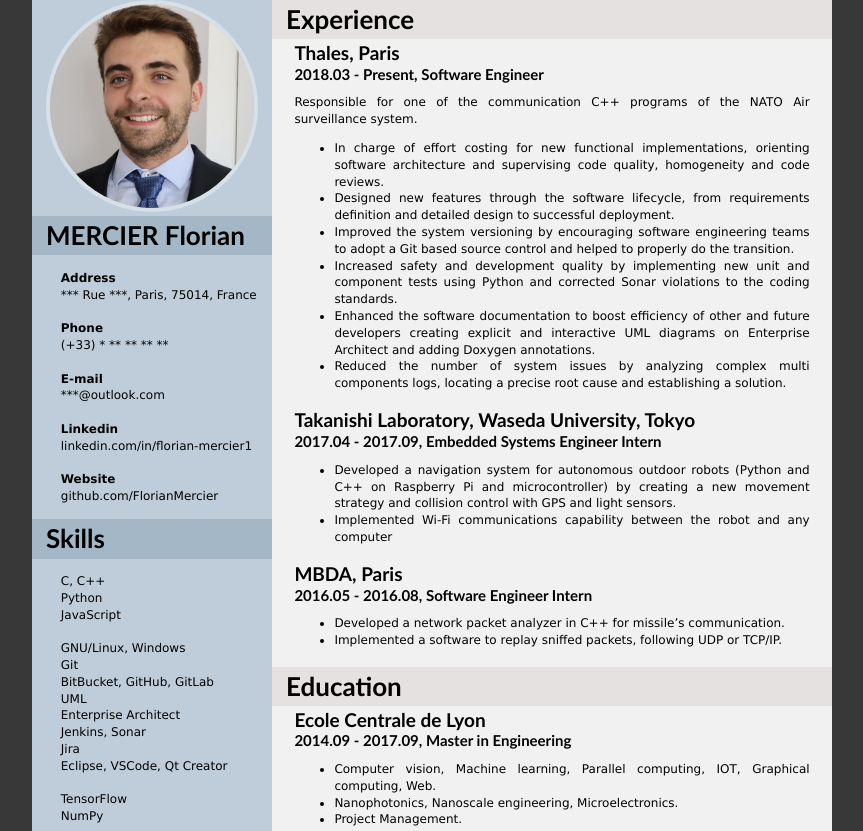
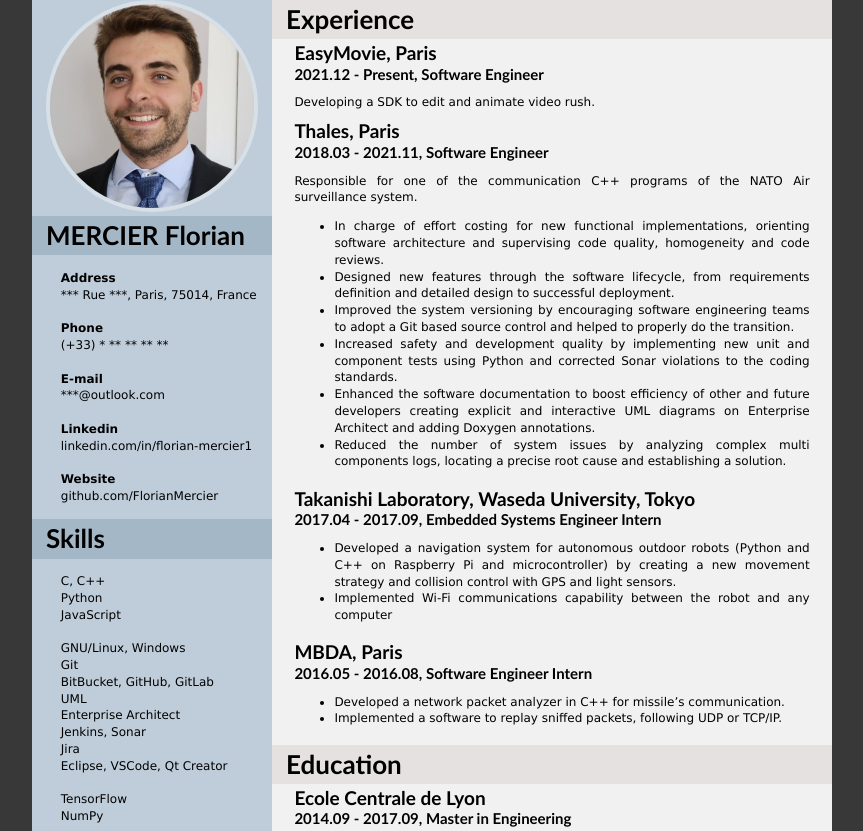
Before and after one commit to FlorianMercier/WebResume, a plain HTML site: page index.html in a window 1280 px wide. Shown: the top 831 px of the page, without its empty margins (208-1071 px from the left). Drawn offline with Linux system fonts and the light colour scheme.

Commit message:
Add EasyMovie experience

```diff
--- a/index.html
+++ b/index.html
@@ -1,11 +1,12 @@
 <!DOCTYPE html>
 <html lang="en">
+
 <head>
   <meta charset="UTF-8">
   <meta name="viewport" content="width=device-width, initial-scale=1, shrink-to-fit=no">
   <title>Florian Mercier Resume</title>
   <link rel="stylesheet" href="src/style.css">
-  <link rel="stylesheet" href="src/style.css"media="print">
+  <link rel="stylesheet" href="src/style.css" media="print">
 
   <meta name="description" content="Florian Mercier's Web Resume">
   <meta property="og:title" content="Florian Mercier Resume">
@@ -94,8 +95,11 @@
     <div class="experienceZone">
       <h1 class="expTitle">Experience</h1>
       <div class="experienceBox">
+        <h2><a href="https://www.easy.movie">EasyMovie</a>, Paris</h2>
+        <h3>2021.12 - Present, Software Engineer</h3>
+        <p>Developing a SDK to edit and animate video rush.</p>
         <h2><a href="https://www.thalesgroup.com/en">Thales</a>, Paris</h2>
-        <h3>2018.03 - Present, Software Engineer</h3>
+        <h3>2018.03 - 2021.11, Software Engineer</h3>
         <p>Responsible for one of the communication C++ programs of the NATO Air surveillance system.</p>
         <ul>
           <li>In charge of effort costing for new functional implementations, orienting software architecture and
@@ -113,7 +117,8 @@
         </ul>
       </div>
       <div class="experienceBox">
-        <h2><a href="http://www.takanishi.mech.waseda.ac.jp/top/index.htm">Takanishi Laboratory</a>, <a href="https://www.waseda.jp/top/en/">Waseda University</a>, Tokyo</h2>
+        <h2><a href="http://www.takanishi.mech.waseda.ac.jp/top/index.htm">Takanishi Laboratory</a>, <a
+            href="https://www.waseda.jp/top/en/">Waseda University</a>, Tokyo</h2>
         <h3>2017.04 - 2017.09, Embedded Systems Engineer Intern</h3>
         <ul>
           <li>Developed a navigation system for autonomous outdoor robots (Python and C++ on Raspberry Pi and
```
